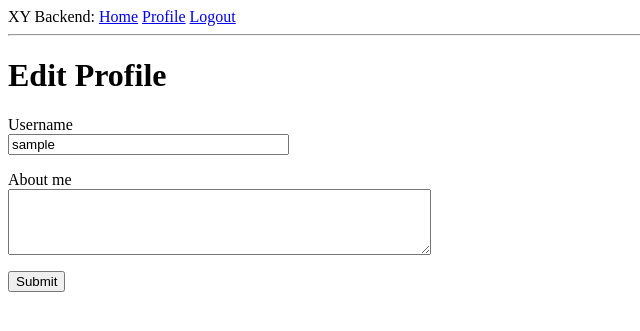
After one commit to Franchovy/XY_BackEnd, a Flask app: page /edit_profile in a window 1280 px wide. The commit adds this page. Shown: the top 331 px of the page, without its empty margins (0-640 px from the left). Run offline with Flask 2, Linux system fonts and the light colour scheme; the visitor is signed in with stand-in values (Sample User, id 1); data comes from the database, SQL or seed files in the repository; both versions use the stored data as it was after the commit.

Commit message:
Edit user profiles

```diff
--- a/app/forms.py
+++ b/app/forms.py
@@ -1,6 +1,6 @@
 from flask_wtf import FlaskForm
-from wtforms import StringField, PasswordField, BooleanField, SubmitField
-from wtforms.validators import ValidationError, DataRequired, Email, EqualTo
+from wtforms import StringField, PasswordField, TextAreaField, BooleanField, SubmitField
+from wtforms.validators import ValidationError, DataRequired, Email, EqualTo, Length
 from app.models import User
 
 
@@ -28,3 +28,8 @@ class RegistrationForm(FlaskForm):
         user = User.query.filter_by(email=email.data).first()
         if user is not None:
             raise ValidationError('Please use a different email address.')
+
+class EditProfileForm(FlaskForm):
+    username = StringField('Username', validators=[DataRequired()])
+    about_me = TextAreaField('About me', validators=[Length(min=0, max=140)])
+    submit = SubmitField('Submit')
--- a/app/routes.py
+++ b/app/routes.py
@@ -1,11 +1,19 @@
-from flask import render_template, flash, redirect, request
+from flask import render_template, flash, redirect, request, url_for
 from flask_login import login_user, logout_user, current_user
 from werkzeug.urls import url_parse
 
-from app.forms import LoginForm, RegistrationForm
+from app.forms import LoginForm, RegistrationForm, EditProfileForm
 from app import app, db
 from app.models import User, Post
 from flask_login import login_required
+from datetime import datetime
+
+
+@app.before_request
+def before_request():
+    if current_user.is_authenticated:
+        current_user.last_seen = datetime.utcnow()
+        db.session.commit()
 
 
 @app.route('/')
@@ -25,6 +33,23 @@ def user(username):
         {'author': user, 'body': 'Test post #2'}
     ]
     return render_template('user.html', user=user, posts=posts)
+
+
+@app.route('/edit_profile', methods=['GET', 'POST'])
+@login_required
+def edit_profile():
+    form = EditProfileForm()
+    if form.validate_on_submit():
+        current_user.username = form.username.data
+        current_user.about_me = form.about_me.data
+        db.session.commit()
+        flash('Your changes have been saved.')
+        return redirect(url_for('edit_profile'))
+    elif request.method == 'GET':
+        form.username.data = current_user.username
+        form.about_me.data = current_user.about_me
+    return render_template('edit_profile.html', title='Edit Profile',
+                           form=form)
 
 
 @app.route('/login', methods=['GET', 'POST'])
--- /dev/null
+++ b/app/templates/edit_profile.html
@@ -0,0 +1,23 @@
+{% extends "base.html" %}
+
+{% block content %}
+    <h1>Edit Profile</h1>
+    <form action="" method="post">
+        {{ form.hidden_tag() }}
+        <p>
+            {{ form.username.label }}<br>
+            {{ form.username(size=32) }}<br>
+            {% for error in form.username.errors %}
+            <span style="color: red;">[{{ error }}]</span>
+            {% endfor %}
+        </p>
+        <p>
+            {{ form.about_me.label }}<br>
+            {{ form.about_me(cols=50, rows=4) }}<br>
+            {% for error in form.about_me.errors %}
+            <span style="color: red;">[{{ error }}]</span>
+            {% endfor %}
+        </p>
+        <p>{{ form.submit() }}</p>
+    </form>
+{% endblock %}
```
Also changed, not shown: app/templates/user.html (+9 -1 lines), app.db.
